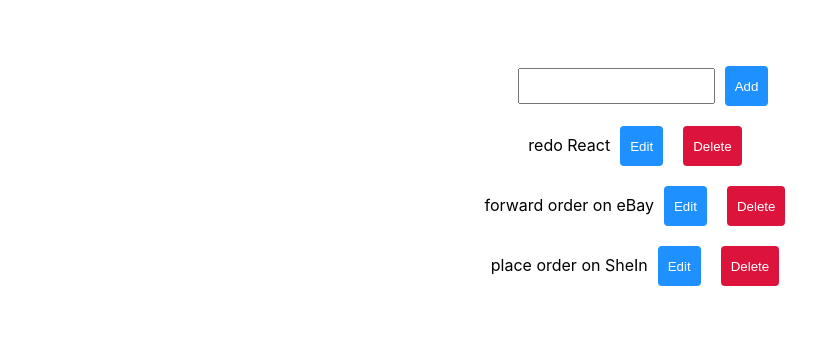
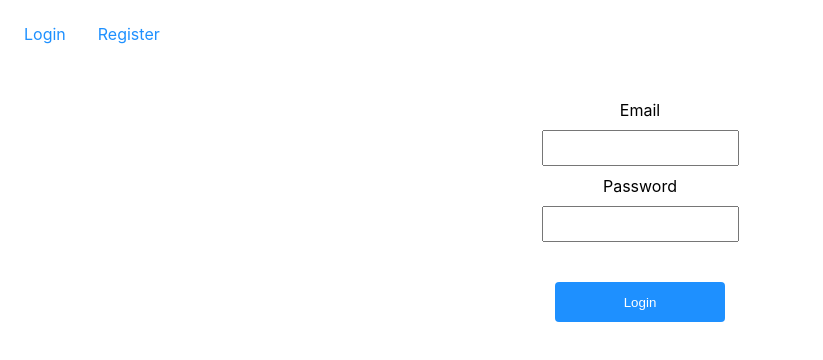
Before and after one commit to HuongDang-Miley/frontend-redo-react-todo-app, a React (Create React App) app: page / in a window 1280 px wide. Shown: the top 360 px of the page, without its empty margins (0-823 px from the left). Built offline with nearby package versions, Linux system fonts and the light colour scheme.

Commit message:
Toggle Navigation Bar When Login Successfully

```diff
--- a/src/App.css
+++ b/src/App.css
@@ -1,4 +1,4 @@
-div {
+.body-div {
   text-align: center;
   margin-top: 56px;
 
@@ -28,6 +28,15 @@ button {
   border-radius: 4px;
 }
 
+.navigation-div {
+margin-top: 24px;
+margin-left: 24px;
+}
+
+a {
+  margin-right: 32px;
+  color: dodgerblue;
+}
 .blue-button {
   background-color: dodgerblue;
 }
@@ -36,8 +45,8 @@ button {
   width: 170px;
 }
 
-.login-form {
-  margin-top: 100px;
+.login-div {
+  margin-top: 40px;
   text-align: center;
 }
 
--- a/src/App.js
+++ b/src/App.js
@@ -3,6 +3,7 @@ import { v4 as uuidv4 } from "uuid";
 import './App.css'
 import TodoList from './components/TodoList'
 import Login from './components/login/Login'
+import Nav from './components/nav/Nav'
 
 
 export default class App extends Component {
@@ -24,13 +25,15 @@ export default class App extends Component {
         toggleEdit: false
       }
     ],
-    isAuth: true,
+    isAuth: false,
     inputValue: "",
     submitError: false,
     submitErrorMessage: "",
     noTodo: false,
     noTodoMessage: "",
     editTodoValue: "",
+    email: "",
+    password: "",
   }
 
 
@@ -39,9 +42,8 @@ export default class App extends Component {
     this.setState({
       [event.target.name]: event.target.value
     })
-    // console.log(this.state)
-    // console.log(this.target.name)
-    // console.log(this.target.value)
+    console.log('event target name', event.target.name)
+    console.log('handleInputChange line 44 App.js', this.state)
   }
 
   handleAddButton = (event) => {
@@ -130,6 +132,19 @@ export default class App extends Component {
 
   }
 
+  handleLoginButton = () => {
+    if (this.state.email === '' && this.state.password === '') {
+      this.setState({
+        isAuth: false
+      })
+      return;
+    }
+
+    this.setState({
+      isAuth: true
+    })
+  }
+
   render() {
     let { todoList,
       inputValue,
@@ -138,10 +153,14 @@ export default class App extends Component {
       noTodo,
       noTodoMessage,
       isAuth,
-      editTodoValue
+      editTodoValue,
+      email,
+      password
     } = this.state
     return (
-      <div>
+      <>
+        <Nav isAuth = {isAuth}/>
+        <div className = 'body-div'>
           {isAuth
             ? <div>
               {submitError ? <p className="error-message">{submitErrorMessage}</p> : ""}
@@ -173,12 +192,16 @@ export default class App extends Component {
               }
             </div>
             : <Login
+              email={email}
+              password={password}
               handleInputChange={this.handleInputChange}
+              handleLoginButton={this.handleLoginButton}
             />
           }
 
 
         </div>
+      </>
     )
   }
 }
--- a/src/components/TodoList.js
+++ b/src/components/TodoList.js
@@ -1,11 +1,11 @@
 import React from 'react'
 import '../App.css'
 
-const TodoList = ({ todoList,
+const TodoList = ({
+    todoList,
     handleDeleteButton,
     handEditButton,
     handleUpdateButton,
-    inputValue,
     handleInputChange,
     editTodoValue }) => {
 
--- a/src/components/login/Login.js
+++ b/src/components/login/Login.js
@@ -2,30 +2,41 @@ import React from 'react'
 import './login.css'
 
 const Login = ({
+    email,
+    password,
     handleInputChange,
-    anotherTest,
-    inputValue
+    handleLoginButton
 }) => {
 
     return (
-
-        <form className="login-form">
+        <div className="login-div">
+            <form>
                 <label>Email</label><br />
                 <input
                     type='text'
                     className="login-input"
-                name="inputValue"
-                value={inputValue}
-            onChange= {()=> handleInputChange()}
+                    name="email"
+                    value={email}
+                    onChange={(event) => handleInputChange(event)}
                 >
                 </input><br />
+
                 <label>Password</label><br />
-            <input className="login-input">
+                <input
+                    type='text'
+                    className="login-input"
+                    name="password"
+                    value={password}
+                    onChange={(event) => handleInputChange(event)}
+                >
                 </input><br />
+                <br />
                 <button
-                // onClick = {()=> test()}
-                className="blue-button login-button">Login</button>
+                    className="blue-button login-button"
+                    onClick={() => handleLoginButton()}
+                >Login</button>
             </form>
+        </div>
     )
 
 }
--- /dev/null
+++ b/src/components/nav/Nav.js
@@ -0,0 +1,20 @@
+import React from 'react'
+
+export const Nav = ({ isAuth }) => {
+    console.log(isAuth)
+    return (
+        <div className = "navigation-div">
+            {isAuth
+                ? <>
+                    <a>Email</a>
+                    <a>Logout</a>
+                </>
+                : <>
+                    <a>Login</a>
+                    <a>Register</a>
+                </>}
+        </div>
+    )
+}
+
+export default Nav
```
Lines whose indentation alone changed are shown as unchanged.
